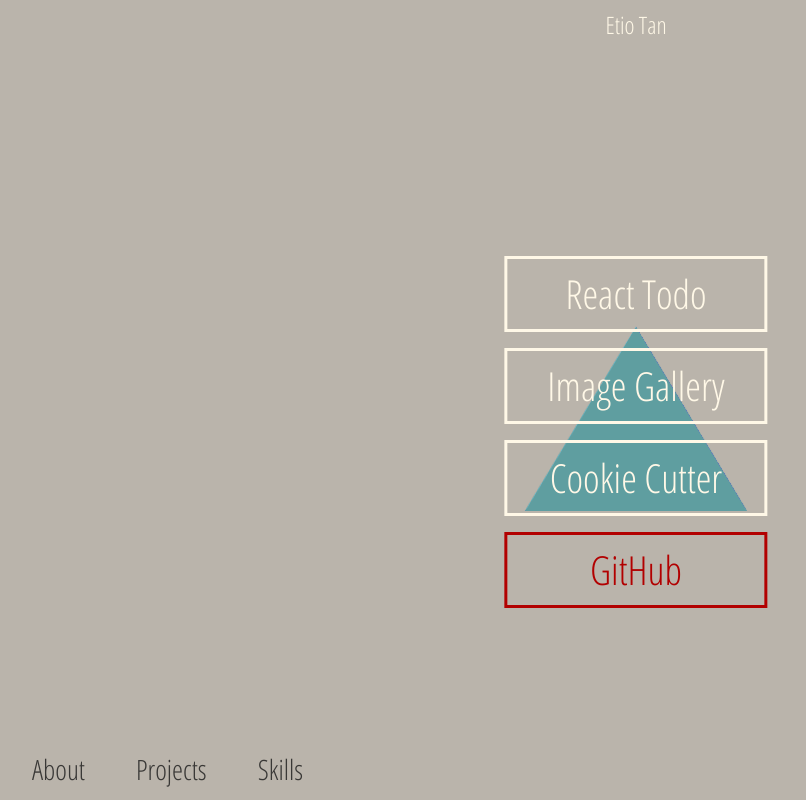
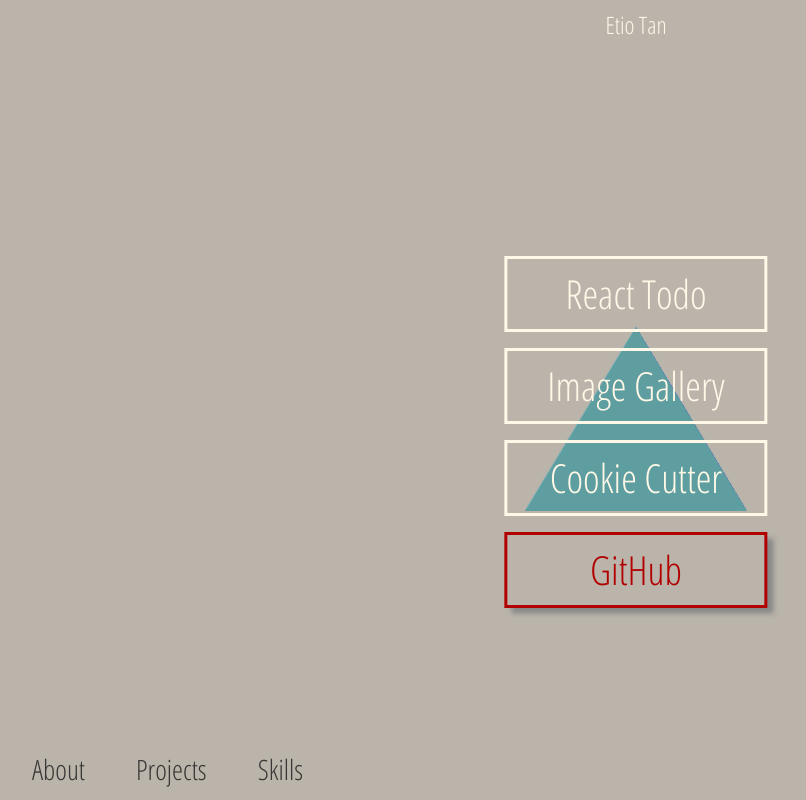
Before and after one commit to etiotan/etiotan.github.io, a website: page app/index.pug in a window 1280 px wide. Shown: the whole page, without its empty margins (4-810 px from the left). Drawn offline with nearby package versions, Linux system fonts and the light colour scheme; files that its build step writes are made by us from their sources.

Commit message:
box shadow

```diff
--- a/app/sass/partials/projects.sass
+++ b/app/sass/partials/projects.sass
@@ -21,5 +21,6 @@
     color: $slate
   .gitHub
     border: $blood-red solid .4vmin
+    box-shadow: .5vw .5vw 5px #888888
     a
       color: $blood-red
```
Also changed, not shown: app/css/styles.css.
